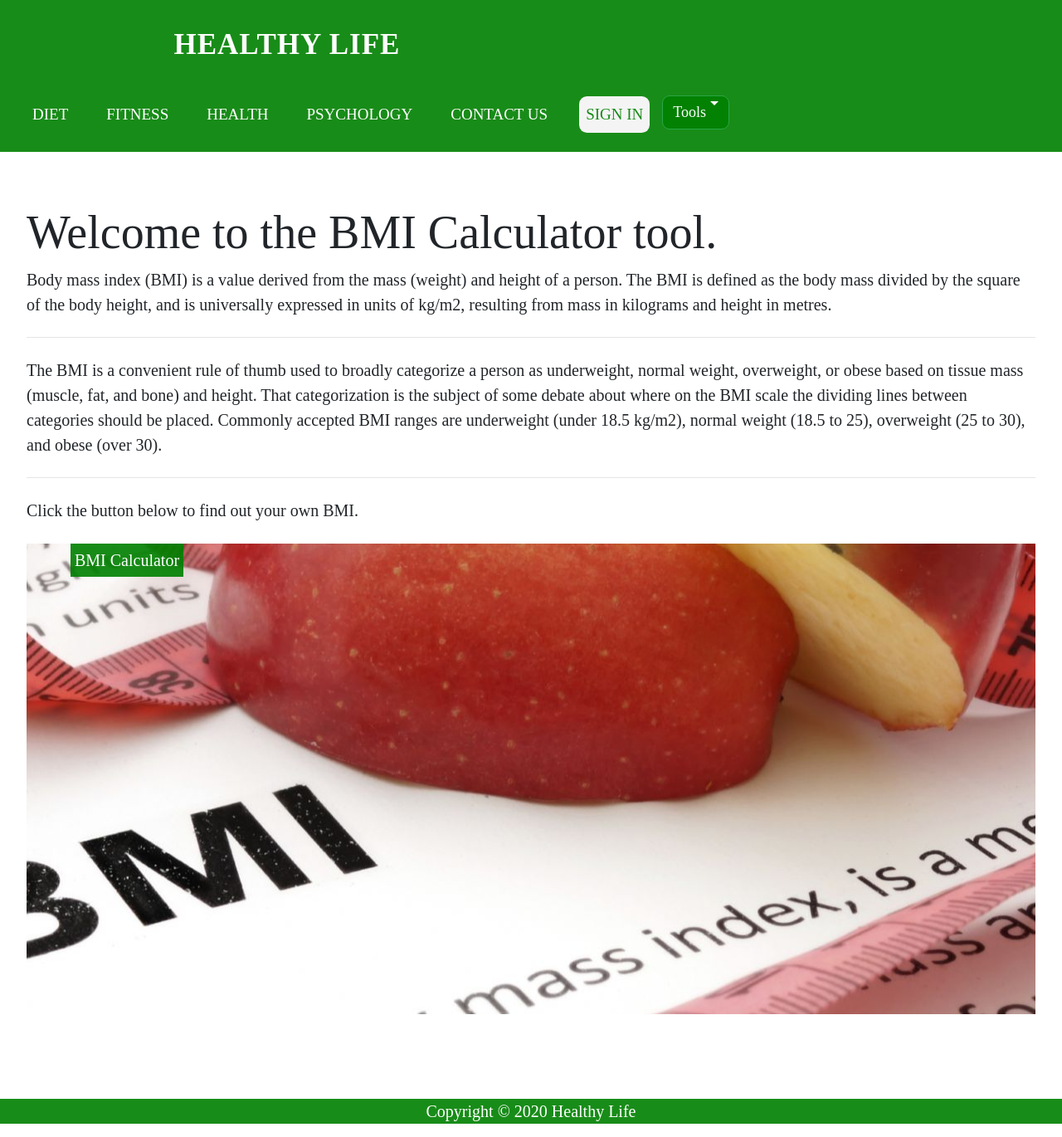
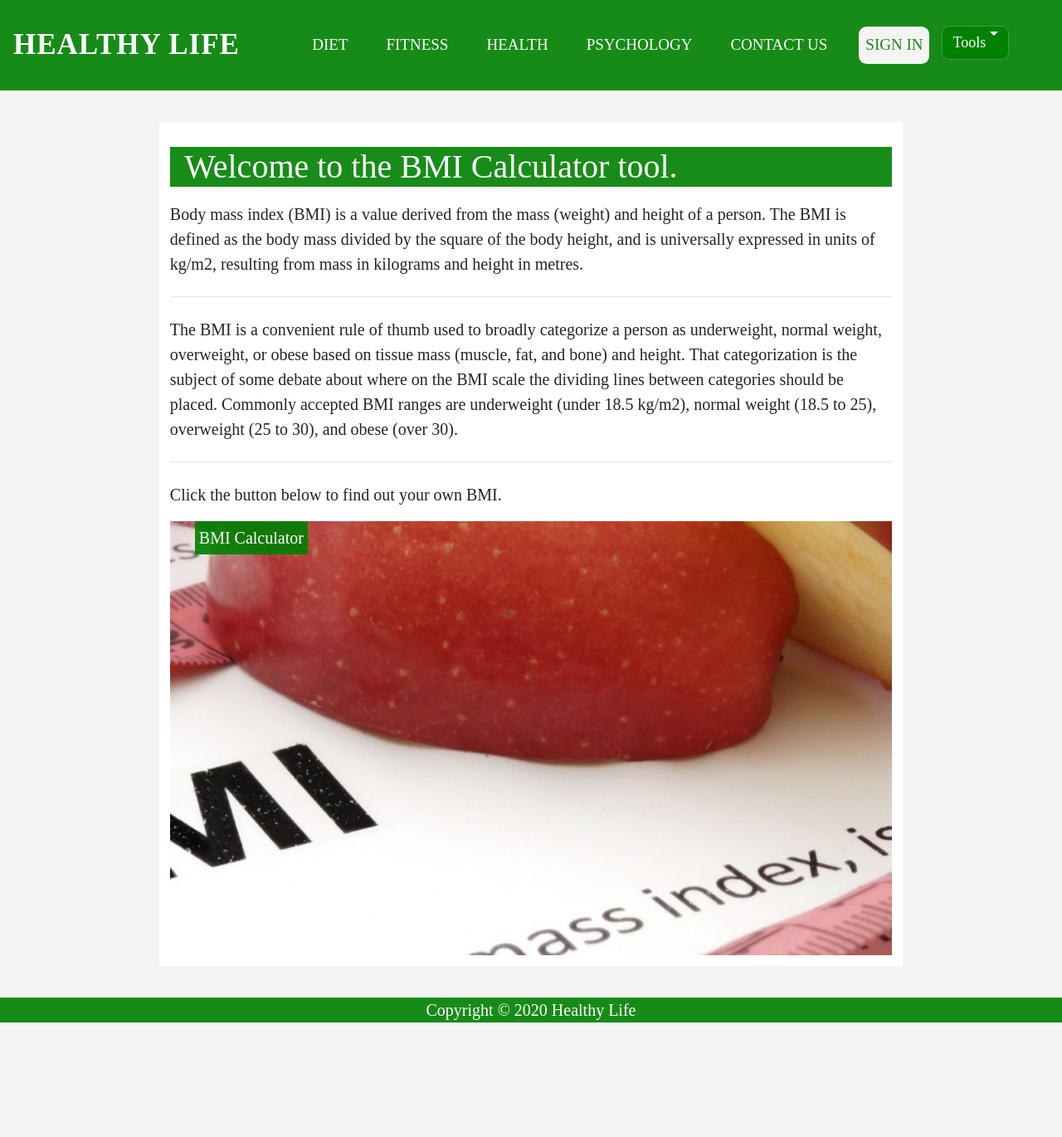
Before and after one commit to smantzou/PSPI2020, a PHP site: page /bmi-calculator.html in a window 1280 px wide. Shown: the whole page at 83% size. After the commit the page ends 1232 px from the top, so only its background shows below. Run offline with PHP 8.4, Linux system fonts and the light colour scheme; some libraries are stand-ins or nearby versions.

Commit message:
bmi morfopoihsh

```diff
--- a/bmi-calculator.html
+++ b/bmi-calculator.html
@@ -9,8 +9,7 @@
         <title>
           Healthy Life
         </title>
-
-      <script type="text/javascript" src="https://gc.kis.v2.scr.kaspersky-labs.com/FDF8779F-AF44-9249-89A2-76E773E71921/main.js" charset="UTF-8"></script></head>
+      </head>
     <body>
         <nav class="navbar navbar-expand-lg navbar-dark sticky-top">
             <a class="navbar-brand logo" href="./index.html">Healthy Life</a>
@@ -53,9 +52,10 @@
               </ul>
 
             </div>
+
           </nav>
-          <div class="jumbotron">
-            <h1 class="display-4">Welcome to the BMI Calculator tool.</h1>
+          <div class="categories">
+            <h1>Welcome to the BMI Calculator tool.</h1>
             <p class="lead">Body mass index (BMI) is a value derived from the mass (weight) and height of a person. The BMI is defined as the body mass divided by the square of the body height, and is universally expressed in units of kg/m2, resulting from mass in kilograms and height in metres.</p>
             <hr class="my-4">
             <p>The BMI is a convenient rule of thumb used to broadly categorize a person as underweight, normal weight, overweight, or obese based on tissue mass (muscle, fat, and bone) and height. That categorization is the subject of some debate about where on the BMI scale the dividing lines between categories should be placed. Commonly accepted BMI ranges are underweight (under 18.5 kg/m2), normal weight (18.5 to 25), overweight (25 to 30), and obese (over 30).</p>
--- a/bmi-style.css
+++ b/bmi-style.css
@@ -1,14 +1,11 @@
 body{
     margin: 0;
     padding: 0;
-    background-color: white;
+    background-color: #f4f4f4;
     font-family: 'Times New Roman', Times, serif;
     font-size: 20px;
 }
 
-.jumbotron{
-    background-color: white;
-}
 .container-fluid{
     margin-top: 2%;
     background-image: url(./images/bmi.jpg);
@@ -103,7 +100,6 @@ a.dropdown-item{
     letter-spacing: 1px;
     font-weight: bold;
     font-size: 35px;
-    color: white;
 
 }
 a{
@@ -112,18 +108,27 @@ a{
     text-decoration: none;
     text-transform: uppercase;
 }
+.categories{
+    width: 70%;
+    margin-left: auto;
+    margin-right: auto;
+    padding: 1%;
+    background-color: white;
+    overflow: hidden;
 
-.categories{
-    padding: 10px;
     background-color: white;
-    margin-top: 2%;
+    margin-top: 3%;
     overflow: hidden;
 }
+
 .categories h1{
     color:white;
     background-color: rgba(0, 128, 0, 0.904);
     padding-left: 2%;
+    margin-top: 2%;
+    margin-bottom: 2%;
 }
+
 #bmi{
     background-color: rgba(0, 128, 0, 0.904);
     color: white;
@@ -141,8 +146,6 @@ a{
     padding: 2%;
     justify-content: center;
     visibility: hidden;
-
-
 }
 #bmiform input{
     margin-bottom: 1%;
@@ -186,3 +189,8 @@ a{
     text-decoration: underline;
     visibility: hidden;
 }
+@media only screen and (max-width:1544px){
+    .logo{
+        margin-left: 0%;
+    }
+}
--- a/categories.html
+++ b/categories.html
@@ -57,7 +57,7 @@
                             We all need water to survive, but how exactly does it help?
                         </p>
                         <p class="writer">
-                            By Alan Drake
+                            By Jen Laskey
                         </p>
                     </div>
                 </div>
@@ -83,7 +83,7 @@
                 <div class="b1">
                     <div class="b2">
                         <a href="">
-                            <img src="images/fruits2.jpg" class="img-fluid" alt="Image of fruits">
+                            <img src="images/fruits.jpg" class="img-fluid" alt="Image of fruits">
                         </a>
                     </div>
                     <div class="b3">
```
Also changed, not shown: images/balanced_diet.jpg, images/fruits.jpg (added).
